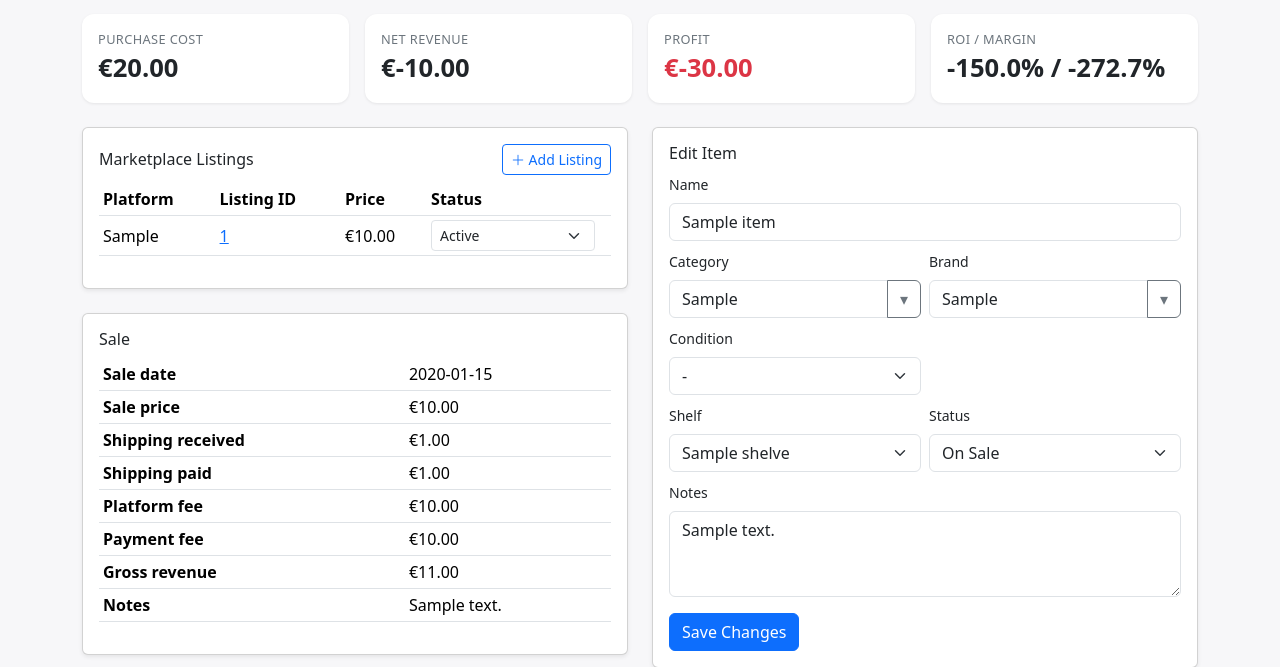
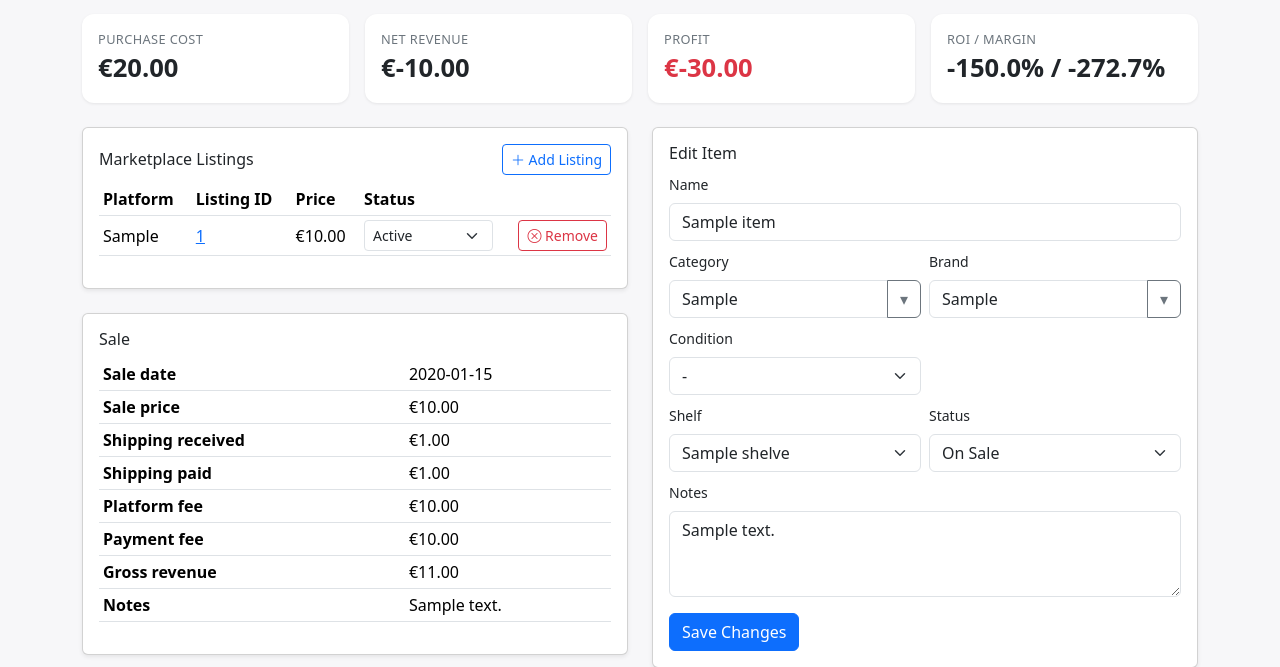
Before and after one commit to Dommus/Resale-Desk, a Flask app: page /inventory/1 in a window 1280 px wide. Shown: the part 144-811 px from the top of the page. Run offline with Flask 3, Linux system fonts and the light colour scheme; a user stored in the database is signed in; tables that the repository leaves empty hold one stand-in row (values such as "Sample post").

Commit message:
tweak listing menu

```diff
--- a/app.py
+++ b/app.py
@@ -242,7 +242,6 @@ def inventory():
 def view_item(item_id):
 
     item = Item.query.filter_by(id=item_id, user_id=current_user.id).first()
-
     if not item:
         flash('Invalid item', 'danger')
         return redirect("/inventory")
--- a/templates/inventory/inventory_view.html
+++ b/templates/inventory/inventory_view.html
@@ -76,14 +76,24 @@
                             <td>€{{ "%.2f"|format(l.listing_price or 0) }}</td>
                             <td>
                                 <form method="post" action="{{ url_for('update_listing_status', listing_id=l.id) }}" class="d-flex gap-1">
-                                    <select name="status" class="form-select form-select-sm" onchange="this.form.submit()" {% if l.status.value == 'Sold' %}disabled{% endif %}>
+                                    <select name="status" class="form-select form-select-sm" onchange="this.form.submit()">
                                         {% for status in ListingStatus %}
                                         <option value="{{ status.value }}" {% if l.status == status %}selected{% endif %}>{{ status.value }}</option>
                                         {% endfor %}
                                     </select>
                                 </form>
                             </td>
-                            <td></td>
+                            <td class="text-end">
+                                {% if l.status not in [ListingStatus.SOLD, ListingStatus.REMOVED] %}
+                                <form method="post" action="{{ url_for('update_listing_status', listing_id=l.id) }}"
+                                      onsubmit="return confirm('Mark this listing as removed?');">
+                                    <input type="hidden" name="status" value="{{ ListingStatus.REMOVED.value }}">
+                                    <button type="submit" class="btn btn-sm btn-outline-danger" title="Remove listing">
+                                        <i class="bi bi-x-circle"></i> Remove
+                                    </button>
+                                </form>
+                                {% endif %}
+                            </td>
                         </tr>
                         {% endfor %}
                     </tbody>
```
